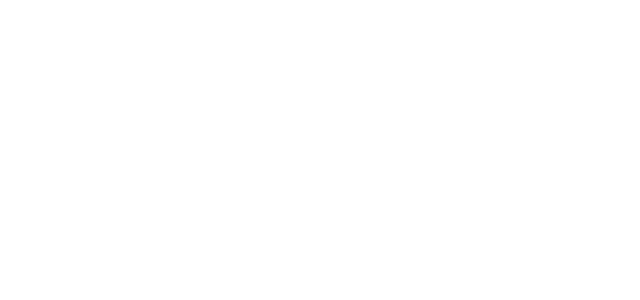
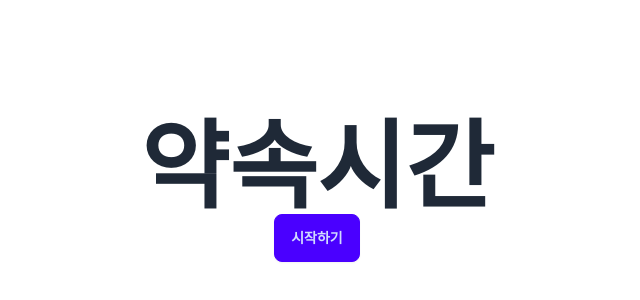
Before and after one commit to MedicinedTime/MedicinedTime-FE, a React (Vite) app in the folder frontend/: page /landing in a window 1280 px wide. Before the commit this address had no page. Shown: the part 210-510 px from the top of the page, without its empty margins (323-963 px from the left). Built offline with nearby package versions, Linux system fonts and the light colour scheme; a web font is replaced by a local one.

Commit message:
feat: 랜딩페이지 레이아웃

```diff
--- a/frontend/package.json
+++ b/frontend/package.json
@@ -22,6 +22,7 @@
     "@types/react-dom": "^19.0.4",
     "@vitejs/plugin-react-swc": "^3.8.0",
     "autoprefixer": "^10.4.17",
+    "daisyui": "^4.12.24",
     "eslint": "^9.21.0",
     "eslint-config-prettier": "^10.0.1",
     "eslint-plugin-prettier": "^5.2.3",
--- a/frontend/src/App.css
+++ b/frontend/src/App.css
@@ -0,0 +1,3 @@
+.horizontal-equal {
+    @apply flex items-center justify-center flex-1
+}
--- a/frontend/src/App.tsx
+++ b/frontend/src/App.tsx
@@ -1,6 +1,8 @@
 import React from 'react';
+import './App.css'
 import { BrowserRouter as Router, Routes, Route, Navigate } from 'react-router-dom';
 import usePageStore from './stores/pageStore';
+import LandingPage from './pages/Landing';
 
 const App: React.FC = () => {
   const currentPage = usePageStore((state) => state.currentPage);
@@ -10,6 +12,7 @@
       <Routes>
         {/* Zustand 상태를 기반으로 기본 경로 리다이렉션 */}
         <Route path="/" element={<Navigate to={currentPage} />} />
+        <Route path="/landing" element={<LandingPage/>} />
       </Routes>
     </Router>
   );
--- a/frontend/src/index.css
+++ b/frontend/src/index.css
@@ -10,3 +10,6 @@
 html {
   font-family: "Pretendard", -apple-system, BlinkMacSystemFont, system-ui, sans-serif;
 }
+.wrap {
+  @apply flex justify-center items-center h-screen
+}
--- /dev/null
+++ b/frontend/src/pages/Landing/Hero.tsx
@@ -0,0 +1,12 @@
+import LandingButton from "./LandingButton"
+
+export default function Hero() {
+    return (
+        <div className="flex flex-col justify-center items-center">
+            <div className="text-8xl font-bold">
+                약속시간
+            </div>
+            <LandingButton/>
+        </div>
+    )
+}
--- /dev/null
+++ b/frontend/src/pages/Landing/LandingButton.tsx
@@ -0,0 +1,20 @@
+import { useNavigate } from 'react-router-dom';
+
+const LandingButton = () => {
+  const navigate = useNavigate();
+
+  const handleButtonClick = () => {
+    navigate('/InputInfo/index.tsx');
+  };
+
+  return (
+    <button
+      className="btn btn-primary"
+      onClick={handleButtonClick}
+    >
+      시작하기
+    </button>
+  );
+};
+
+export default LandingButton
--- a/frontend/src/pages/Landing/index.tsx
+++ b/frontend/src/pages/Landing/index.tsx
@@ -0,0 +1,9 @@
+import Hero from "./Hero";
+
+export default function LandingPage() {
+    return (
+        <section className="wrap">
+            <Hero/>
+        </section>
+    )
+}
```
Also changed, not shown: frontend/src/pages/InputInfo/index.tsx (added), 1 other file (tests, documents, lock files or other folders).
